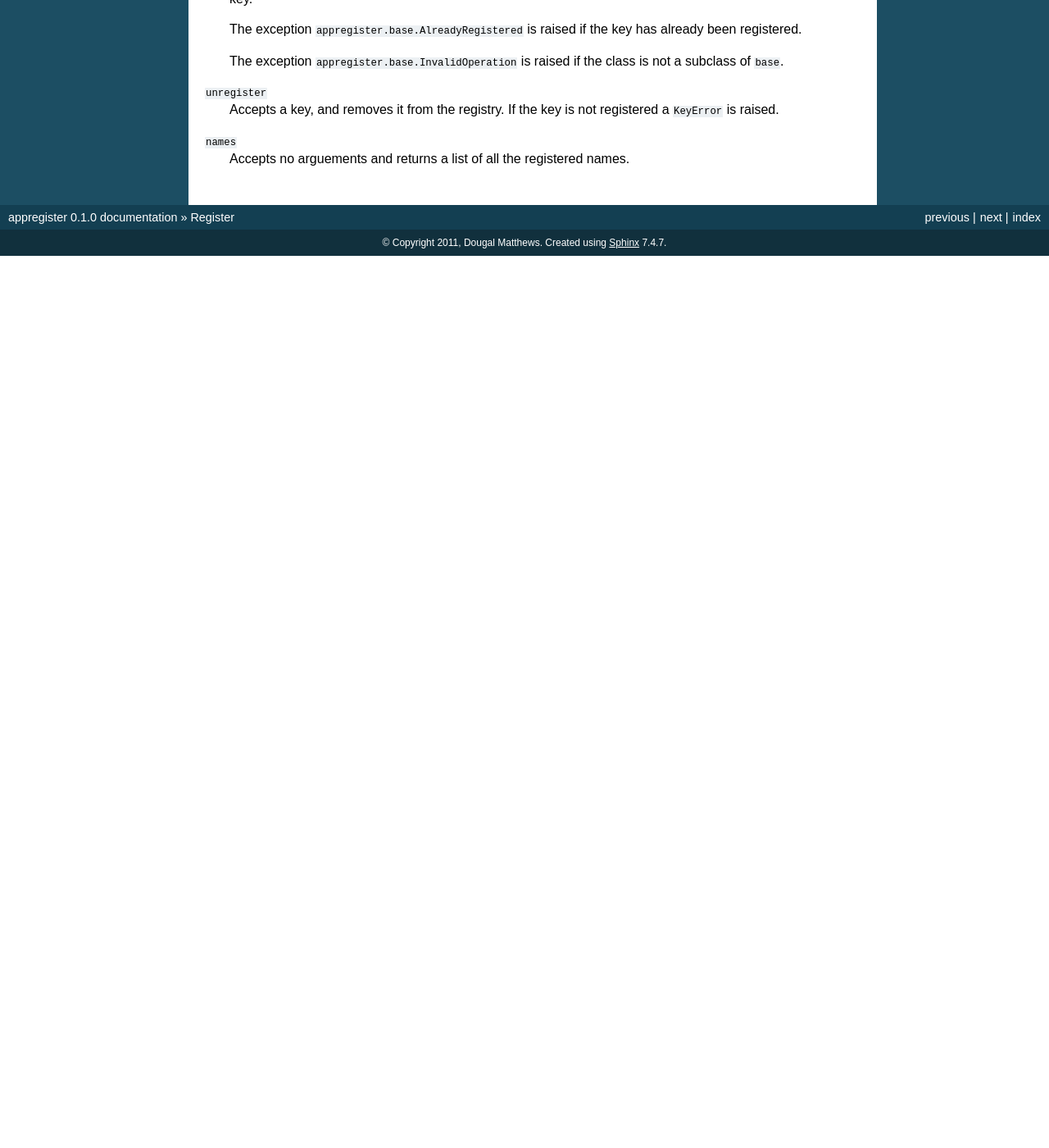
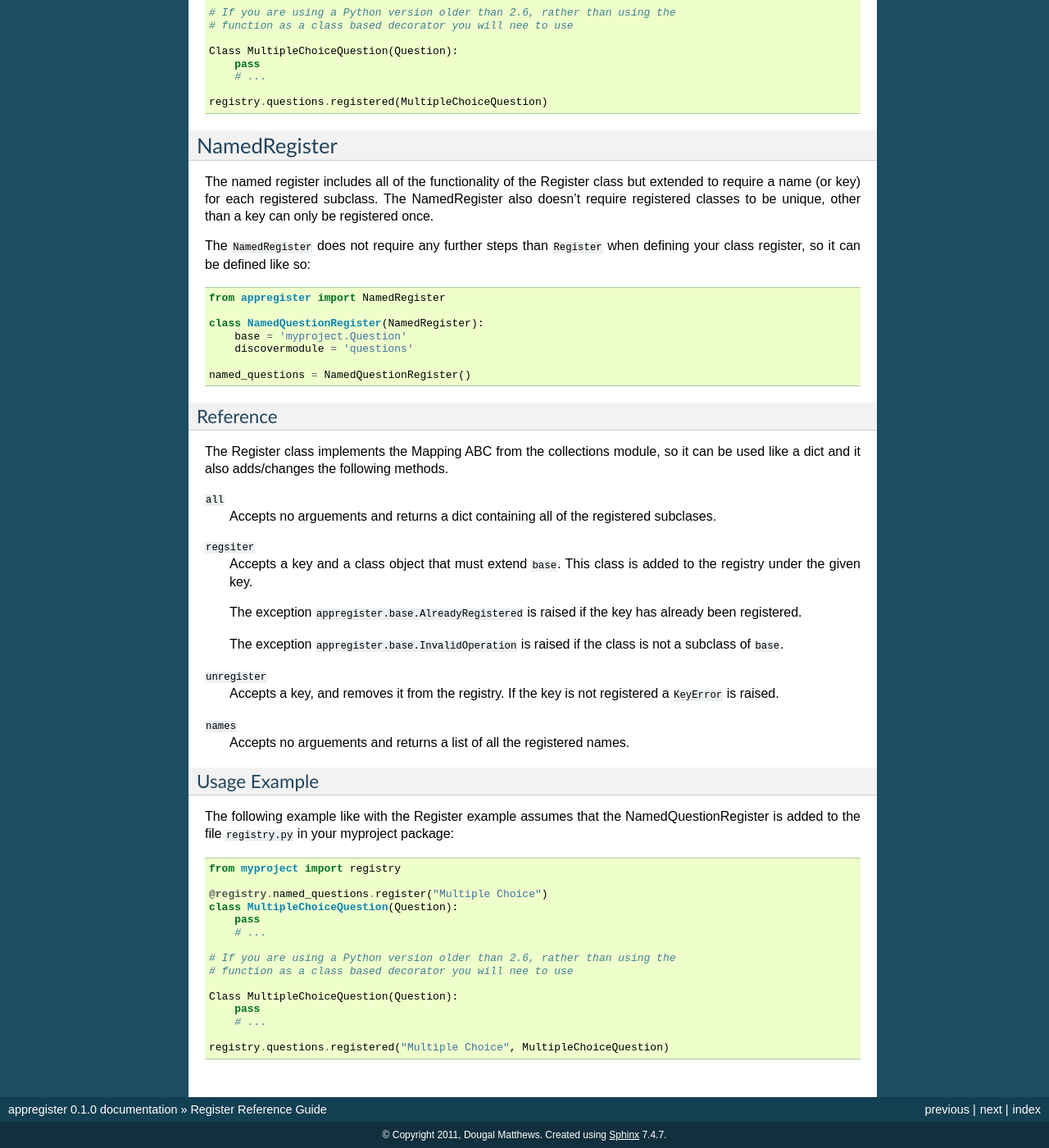
Before and after one commit to d0ugal/django-appregister, a Sphinx documentation site: the page built from docs/registers.rst, in a window 1280 px wide and 1400 px high, scrolled down 1108 px. Shown: the whole window at 82% size. Built offline with Sphinx 7.4.7, drawn with Linux system fonts in a browser that asks for light colours; before the commit the page ends 1420 px from its top, so only the background shows below that; some of the changed text lies outside the part shown.

Commit message:
Fleshed out the Register reference documentation with examples.

```diff
--- a/docs/index.rst
+++ b/docs/index.rst
@@ -1,9 +1,9 @@
 Django appregister
 ========================================
 
-Django appregister is a building blocks app to implement a registry system for
-your django app. It uses a similar approach to the Django admin, allowing you
-to register classes and supports an autodiscover feature.
+Django appregister is a building blocks app to implement a class registry
+system for your django app. It uses a similar approach to the Django admin,
+allowing you to register classes and supports an autodiscover feature.
 
 A register based system provides a good base for making an app plugable and
 extendable by third parties as they can register their own subclasses and your
--- a/docs/registers.rst
+++ b/docs/registers.rst
@@ -1,5 +1,5 @@
-Register
-=========
+Register Reference Guide
+========================
 
 Appregister comes with two different build in Registries, Register and
 NamedRegister.
@@ -16,6 +16,11 @@ subclasses. A Register can be defined like so::
     class QuestionRegister(Register):
         base = 'myproject.Question'
         discovermodule = 'questions'
+
+    questions = QuestionRegister()
+
+Reference
+~~~~~~~~~~~~~~~~~~~~~~~~~~~~~~~~~~~~~~~~
 
 The Register class implements the Sized and Iterable ABC's from the collections
 module and adds the following methods.
@@ -47,6 +52,29 @@ module and adds the following methods.
     Accepts a class, and removes it from the registry. If the class is not
     registered a ``KeyError`` is raised.
 
+Usage Example
+~~~~~~~~~~~~~~~~~~~~~~~~~~~~~~~~~~~~~~~~
+
+The following example assumes that the QuestionRegister that is defined above
+is added to the file ``registry.py`` in your myproject package::
+
+    from myproject import registry
+
+    @registry.questions.register
+    class MultipleChoiceQuestion(Question):
+        pass
+        # ...
+
+    # If you are using a Python version older than 2.6, rather than using the
+    # function as a class based decorator you will nee to use
+
+    Class MultipleChoiceQuestion(Question):
+        pass
+        # ...
+
+    registry.questions.registered(MultipleChoiceQuestion)
+
+
 
 NamedRegister
 ----------------------------------------
@@ -55,6 +83,20 @@ The named register includes all of the functionality of the Register class but
 extended to require a name (or key) for each registered subclass. The
 NamedRegister also doesn't require registered classes to be unique, other than
 a key can only be registered once.
+
+The ``NamedRegister`` does not require any further steps than ``Register`` when
+defining your class register, so it can be defined like so::
+
+    from appregister import NamedRegister
+
+    class NamedQuestionRegister(NamedRegister):
+        base = 'myproject.Question'
+        discovermodule = 'questions'
+
+    named_questions = NamedQuestionRegister()
+
+Reference
+~~~~~~~~~~~~~~~~~~~~~~~~~~~~~~~~~~~~~~~~
 
 The Register class implements the Mapping ABC from the collections module, so it
 can be used like a dict and it also adds/changes the following methods.
@@ -79,3 +121,26 @@ can be used like a dict and it also adds/changes the following methods.
 
 ``names``
     Accepts no arguements and returns a list of all the registered names.
+
+Usage Example
+~~~~~~~~~~~~~~~~~~~~~~~~~~~~~~~~~~~~~~~~
+
+The following example like with the Register example assumes that the
+NamedQuestionRegister is added to the file ``registry.py`` in your
+myproject package::
+
+    from myproject import registry
+
+    @registry.named_questions.register("Multiple Choice")
+    class MultipleChoiceQuestion(Question):
+        pass
+        # ...
+
+    # If you are using a Python version older than 2.6, rather than using the
+    # function as a class based decorator you will nee to use
+
+    Class MultipleChoiceQuestion(Question):
+        pass
+        # ...
+
+    registry.questions.registered("Multiple Choice", MultipleChoiceQuestion)
```
